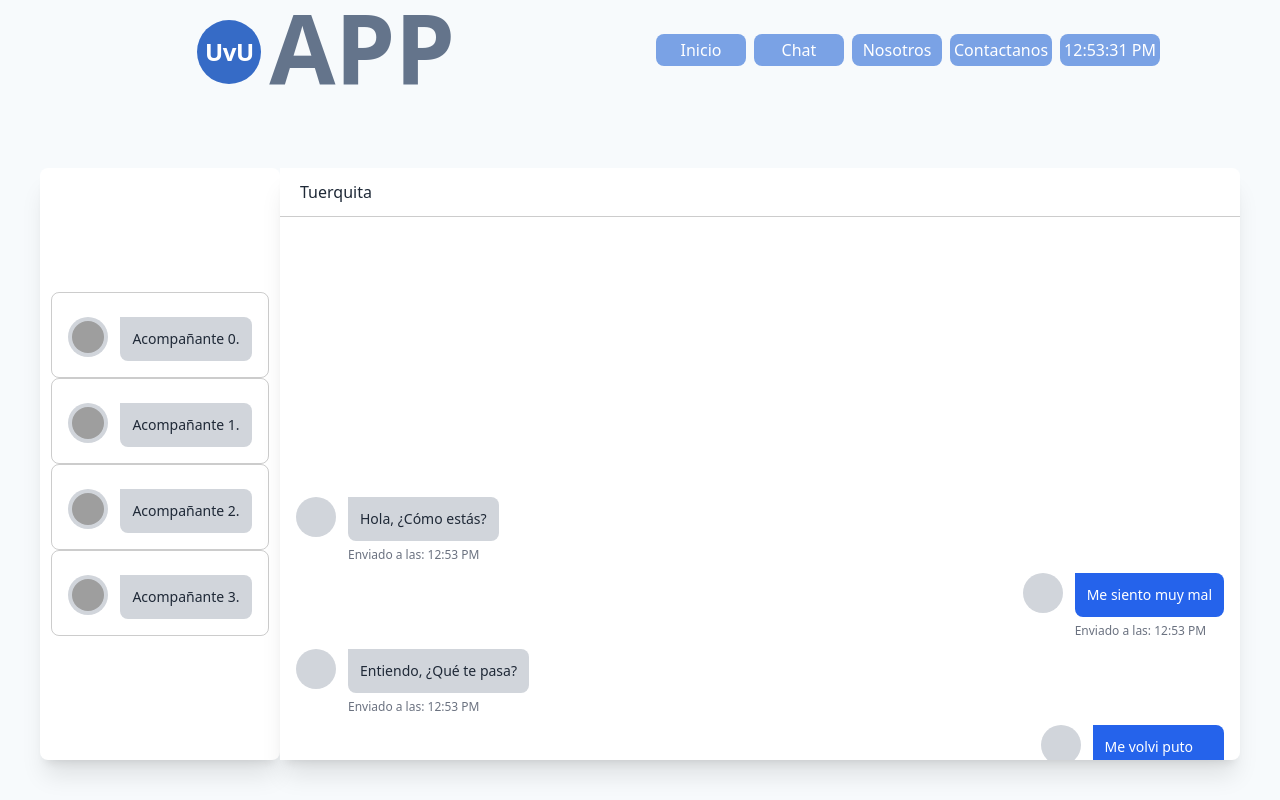
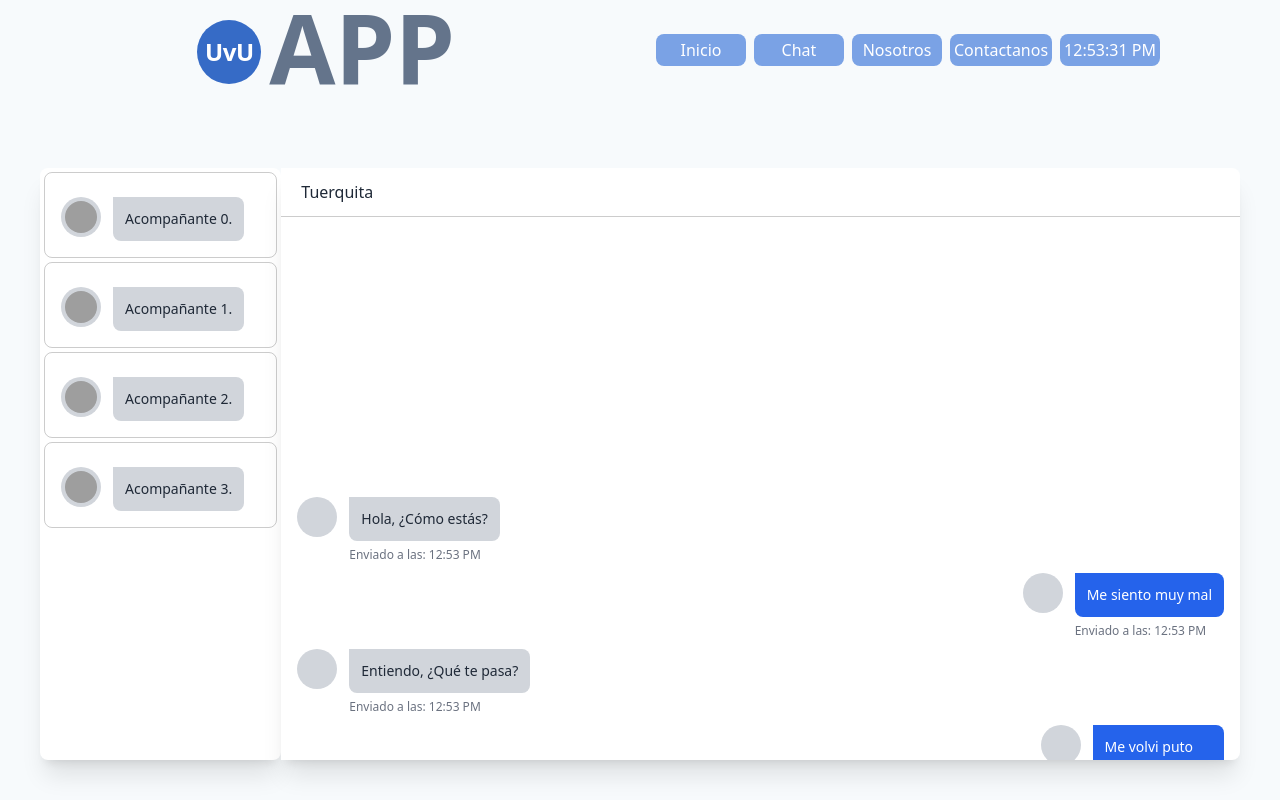
Before and after one commit to slayfer-dev/UvU-App, a Next.js app: page /chat in a window 1280 px wide. Both pictures are taken after a click on the button "Tuerquita". Built offline with nearby package versions, Linux system fonts and the light colour scheme; grey boxes are pictures that could not be loaded.

Commit message:
Ajustando data

```diff
--- a/src/pages/chat/index.tsx
+++ b/src/pages/chat/index.tsx
@@ -32,7 +32,7 @@ export default function Chat() {
   return (
     <div className="p-10 h-full flex m-auto items-center justify-center">
       <div
-        className={`flex flex-col w-full md:w-1/2 lg:w-1/4 bg-white shadow-xl rounded-l-lg overflow-y-auto h-full items-center justify-center relative ${
+        className={`flex flex-col w-full md:w-1/2 lg:w-1/4 bg-white shadow-xl rounded-l-lg overflow-y-auto h-full p-1 gap-1 relative ${
           toggle ? "rounded-r-lg" : "hidden"
         }`}
       >
@@ -45,7 +45,7 @@ export default function Chat() {
         )}
         {[...Array(4)].map((_, i) => (
           <button
-            key={i}
+            key={`data_acompañantes_${i}`}
             className={`flex flex-col h-fit p-4 hover:bg-black/10 border border-black/20 rounded-lg`}
           >
             <div className={`flex w-full mt-2 space-x-3 max-w-xs`}>
@@ -78,6 +78,7 @@ export default function Chat() {
         <div className={`flex flex-col h-full p-4 overflow-auto justify-end`}>
           {data.map((item, i) => (
             <div
+              key={`data_chat_${i}`}
               className={`flex w-full mt-2 space-x-3 max-w-xs ${
                 item.isUser ? " ml-auto justify-end" : ""
               }`}
```
